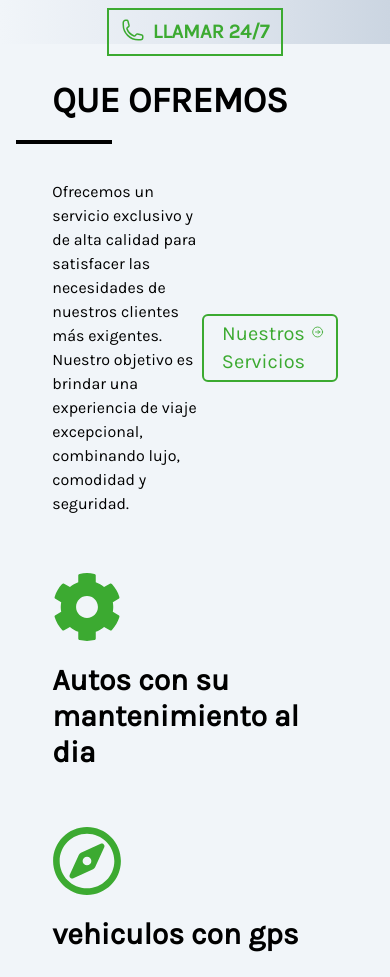
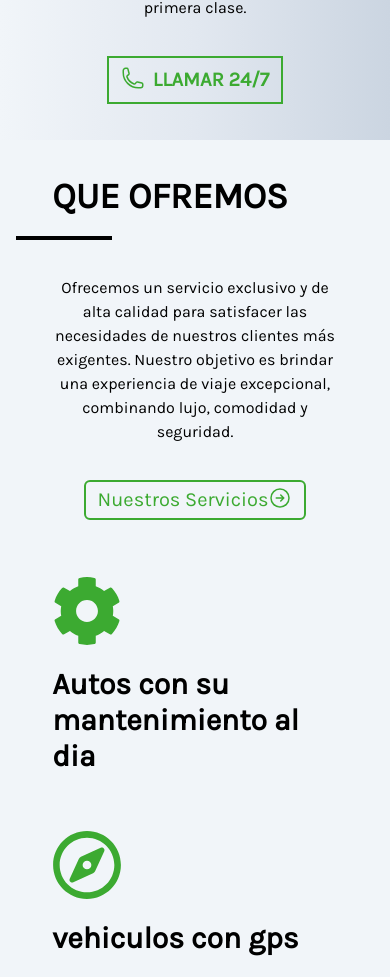
Before and after one commit to aaronJau21/transporte-casa-blanca, a Next.js app: page /home in a window 390 px wide. Shown: the part 1019-1996 px from the top of the page. Built offline with nearby package versions, Linux system fonts and the light colour scheme.

Commit message:
Response 3 home

```diff
--- a/src/app/home/page.tsx
+++ b/src/app/home/page.tsx
@@ -11,7 +11,7 @@ export default function HomePage() {
       <main className="h-[35rem] flex items-center justify-center">
         <Carousel />
       </main>
-      <section className="h-96 bg-gradient-to-r from-slate-100 via-slate-200 to-slate-300">
+      <section className="h-[30rem] bg-gradient-to-r from-slate-100 via-slate-200 to-slate-300">
         <Informacion />
       </section>
       <section className="pt-9 container mx-auto w-11/12 ">
--- a/src/home/Offer.tsx
+++ b/src/home/Offer.tsx
@@ -38,14 +38,15 @@ export const Offer = () => {
     <>
       <h2 className="text-4xl font-black ml-9">QUE OFREMOS</h2>
       <Line color="border-black" />
-      <div className="flex justify-between mt-9 mx-9">
-        <p className="w-[35rem]">
+      <div className="lg:flex lg:justify-between mt-9 mx-9">
+        <p className="lg:w-[35rem] text-center lg:text-start">
           Ofrecemos un servicio exclusivo y de alta calidad para satisfacer las
           necesidades de nuestros clientes más exigentes. Nuestro objetivo es
           brindar una experiencia de viaje excepcional, combinando lujo,
           comodidad y seguridad.
         </p>
 
+        <div className="flex justify-center mt-9 lg:mt-0">
           <button>
             <Link
               href="#"
@@ -69,6 +70,7 @@ export const Offer = () => {
             </Link>
           </button>
         </div>
+      </div>
       <div className="grid grid-cols-1 sm:grid-cols-2 md:grid-cols-2 lg:grid-cols-3 mx-9 mb-16">
         {offerceItem.map((item) => (
           <OfferItem key={item.title} {...item} />
```
Lines whose indentation alone changed are shown as unchanged.
